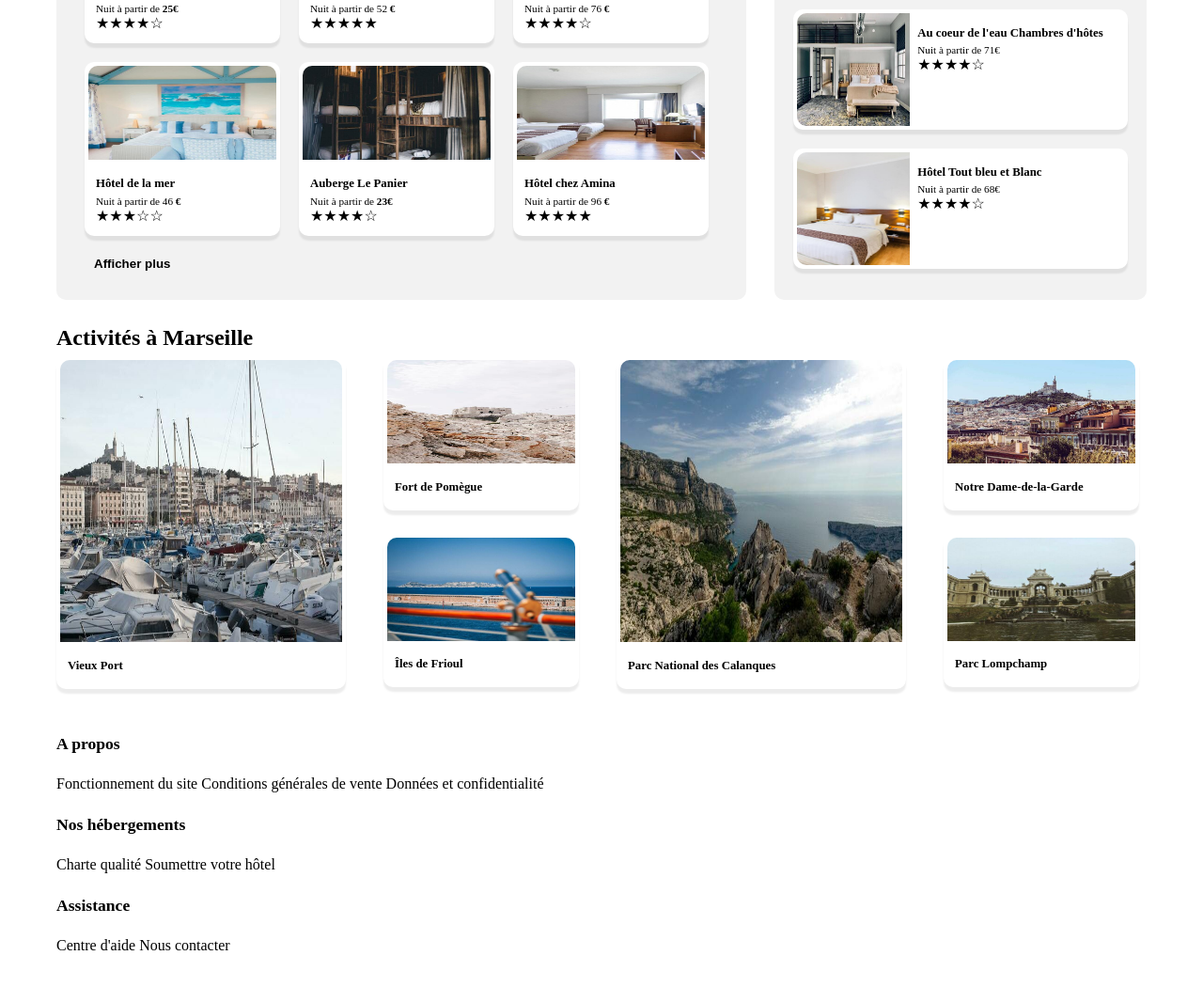
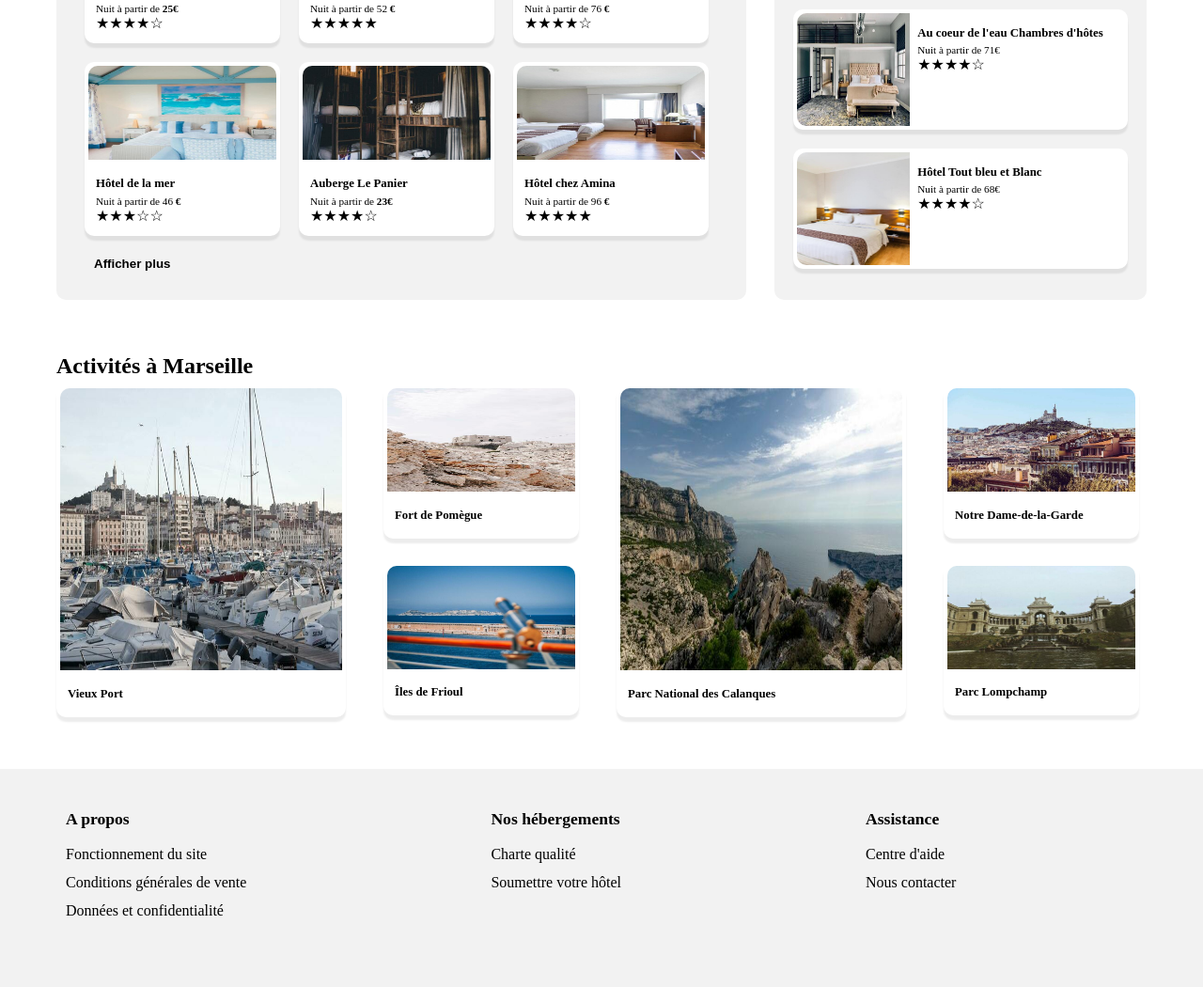
Before and after one commit to vanessa-lanquetin/VanessaLanquetin_2_08092021, a website: page index.html in a window 1280 px wide. Shown: the part 586-1636 px from the top of the page at 94% size. Drawn offline with Linux system fonts and the light colour scheme; a web font is replaced by a local one.

Commit message:
css footer

```diff
--- a/index.html
+++ b/index.html
@@ -319,21 +319,21 @@
     </section>
     <!-- Footer: Informations, contact -->
     <footer>
-      <div>
+      <div class="container-itemsFooter">
         <h4>A propos</h4>
-        <a href="">Fonctionnement du site</a>
-        <a href="">Conditions générales de vente</a>
-        <a href="">Données et confidentialité</a>
+        <a class="itemFooter"  href="">Fonctionnement du site</a>
+        <a class="itemFooter"  href="">Conditions générales de vente</a>
+        <a class="itemFooter"  href="">Données et confidentialité</a>
       </div>
-      <div>
+      <div class="container-itemsFooter">
         <h4>Nos hébergements</h4>
-        <a href="">Charte qualité</a>
-        <a href="">Soumettre votre hôtel</a>
+        <a class="itemFooter"  href="">Charte qualité</a>
+        <a class="itemFooter"  href="">Soumettre votre hôtel</a>
       </div>
-      <div>
+      <div class="container-itemsFooter">
         <h4>Assistance</h4>
-        <a href="">Centre d'aide</a>
-        <a href="">Nous contacter</a>
+        <a class="itemFooter"  href="">Centre d'aide</a>
+        <a class="itemFooter"  href="">Nous contacter</a>
       </div>
     </footer>
   </body>
--- a/style.css
+++ b/style.css
@@ -17,17 +17,22 @@ h3 {
 h4 {
   font-weight: bold;
   font-size: 1.1em;
+  line-height: 0;
 }
 
 /* Général */
 body {
   font-family: "Raleway";
-  margin: 30px 60px 30px 60px;
   padding:0;
+  margin: 0;
+  padding: 0;
 }
 a {
   text-decoration: none;
   color: black;
+}
+section, header{
+    margin: 30px 60px 30px 60px;
 }
 figure {
   background-color: #ffffff;
@@ -236,3 +241,18 @@ span {
   width: 200px;
   height: 110px;
 }
+/* Footer */
+footer{
+  background-color: #f2f2f2;
+  width:100%;
+  display: flex;
+  justify-content:left
+}
+.container-itemsFooter{
+  display: flex;
+  flex-direction: column;
+  margin: 30px 190px 70px 70px;
+}
+.itemFooter{
+  line-height: 30px;
+}
```
